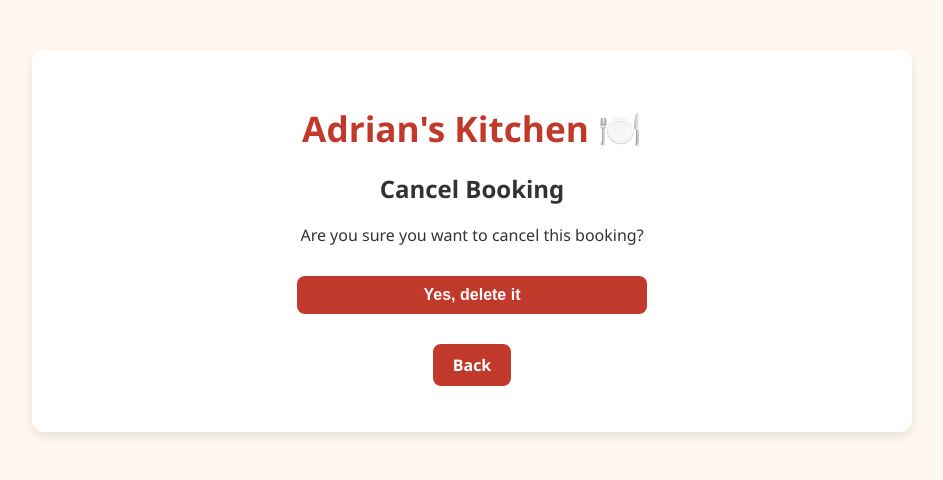
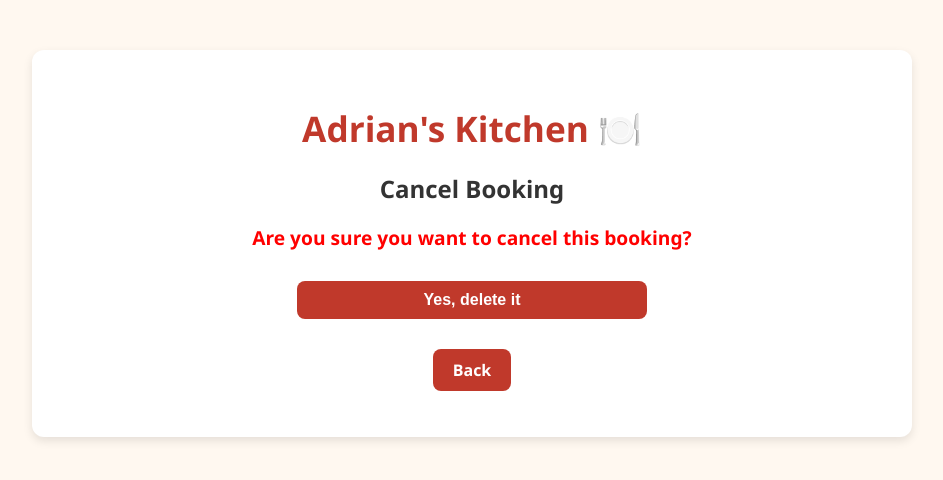
Before and after one commit to h7qju7ts/adrians-kitchen, a Django app: template bookings/templates/delete_booking.html in a window 1280 px wide. Shown: the part 98-578 px from the top of the page, without its empty margins (168-1111 px from the left). Run offline with Django 5.2, Linux system fonts and the light colour scheme; the template is opened without the code that fills it, so the values that code supplies are empty.

Commit message:
style booking delete confirmation msg

```diff
--- a/bookings/static/bookings/style.css
+++ b/bookings/static/bookings/style.css
@@ -138,6 +138,12 @@ li a:hover {
     text-decoration: underline;
 }
 
+#del-conf {
+    color: red;
+    font-weight: bold;
+    font-size: larger;
+}
+
 .success {
     color: green;
     font-weight: bold;
--- a/bookings/templates/delete_booking.html
+++ b/bookings/templates/delete_booking.html
@@ -4,7 +4,7 @@
 
 {% block content %}
     <h2>Cancel Booking</h2>
-     <p>Are you sure you want to cancel this booking?</p>
+     <p id="del-conf">Are you sure you want to cancel this booking?</p>
 
         <form method="POST">
             {% csrf_token %}
```
Also changed, not shown: db.sqlite3.
